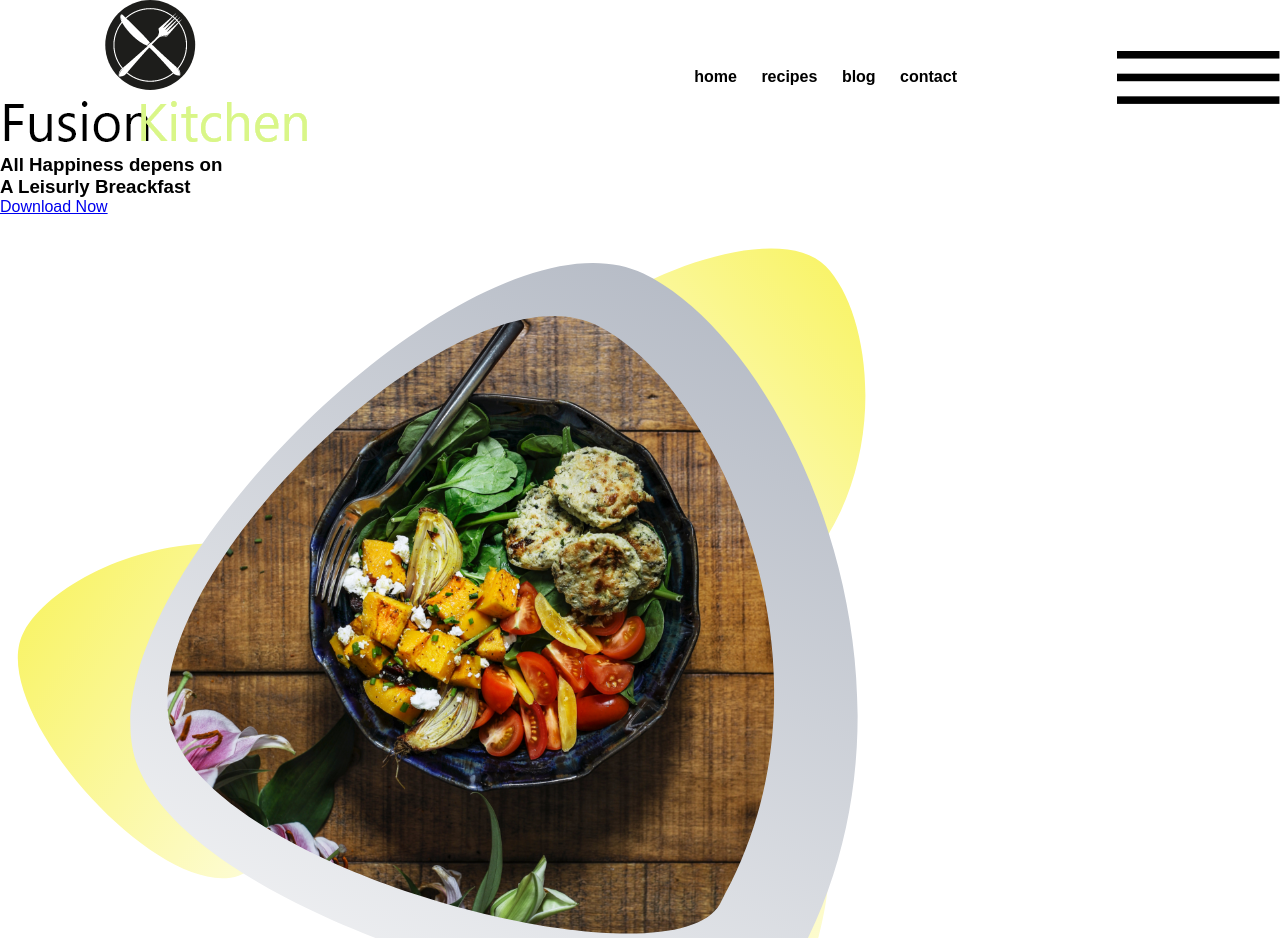
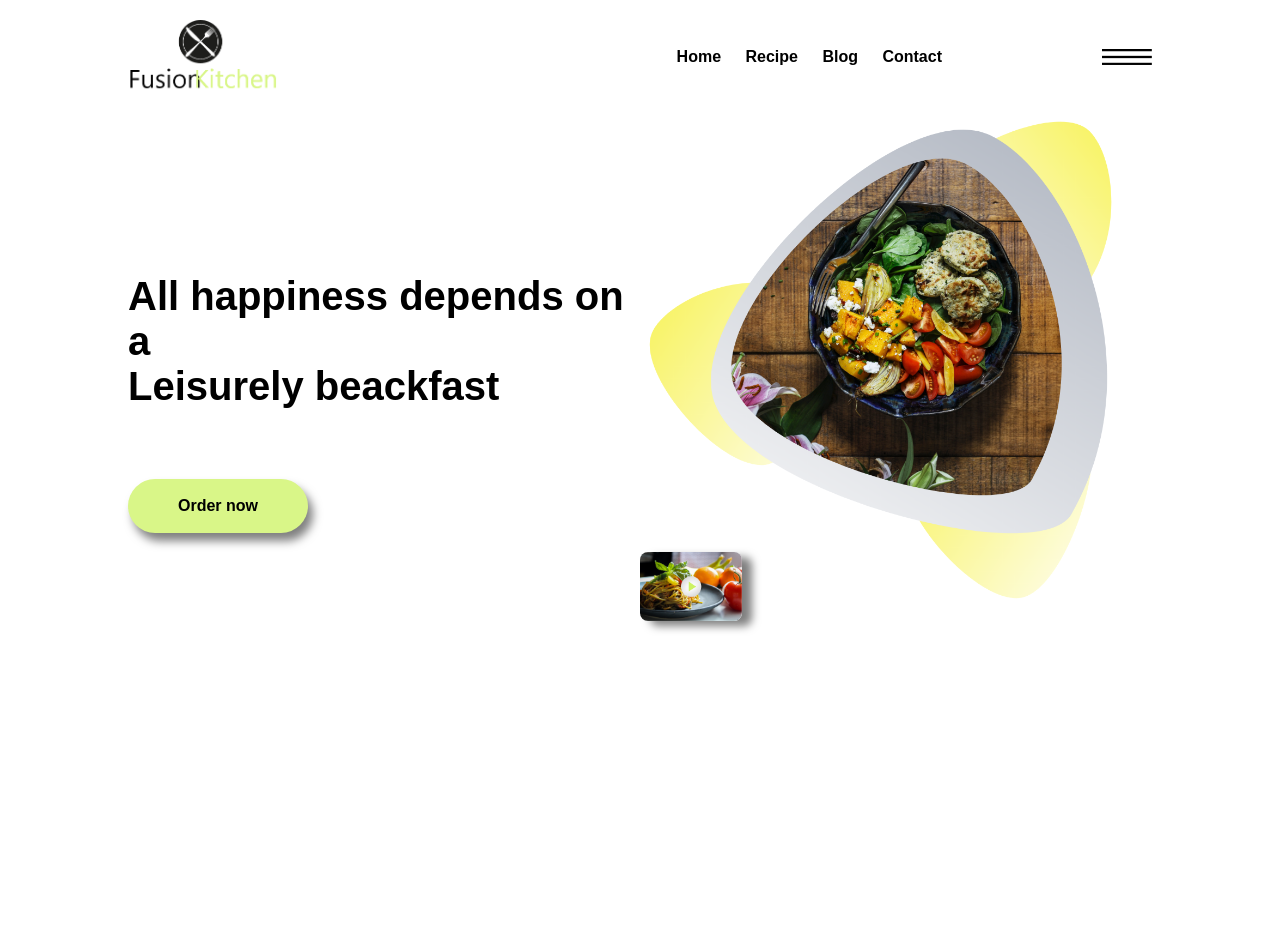
Before and after one commit to razer1100/fusion-kitchen-mobile, a plain HTML site: page index.html in a window 1280 px wide. Shown: the top 938 px of the page. After the commit the page ends 800 px from the top, so only its background shows below. Drawn offline with Linux system fonts and the light colour scheme.

Commit message:
Update index.html

```diff
--- a/index.html
+++ b/index.html
@@ -3,35 +3,32 @@
 <html>
 <head>
   <meta http-equiv="CONTENT-TYPE" content="text/html; charset=UTF-8">
-  <meta name="viewport" content="width=device-width, initial-scale=1.0">
+  <meta name="viewport" content="width=device-width , initial-scale=1.0">
   <link rel="stylesheet" href="./style.css">
   <title>fusion kitchen</title>
 </head>
 <body>
-  <section id="main">
+  <div class="hero">
     <nav>
-      <img src="logo.png" alt="logo" class="img1">
+      <img src="./logo.png" class="logo">
       <ul>
-        <li><a href="#home" >home</a></li>
-        <li><a href="#" >recipes</a></li>
-        <li><a href="#" >blog</a></li>
-        <li><a href="#" >contact</a></li>
+        <li><a href="#">Home</a></li>
+        <li><a href="#">Recipe</a></li>
+        <li><a href="#">Blog</a></li>
+        <li><a href="#">Contact</a></li>
       </ul>
-      <img src="./menu.png" alt="menu" class="img2">
+      <img src="./menu.png" class="menu-img">
     </nav>
-  </section>
-  <section id="home">
-    <div class="container">
-      <div class="description">
-        <h3>All Happiness depens on <br><span>A Leisurly Breackfast</span></h3>
-        <a href="#" class="btn">Download Now</a>
+    <div class="row">
+      <div class="col">
+        <h1>All happiness depends on a <br>Leisurely beackfast</h1>
+        <a href="#">Order now</a>
       </div>
-      <div class="imgs">
-        <img src="./pic1.png" class="img1" alt="home_photo">
-        <img src="./pic2.png" class="img2" alt="home_photo">
+      <div class="col">
+        <img src="./pic1.png" class="feature-img">
+        <img src="./pic2.png" class="thumbnail-img">
       </div>
     </div>
-  </section>
-
+  </div>
 </body>
 </html>
```
